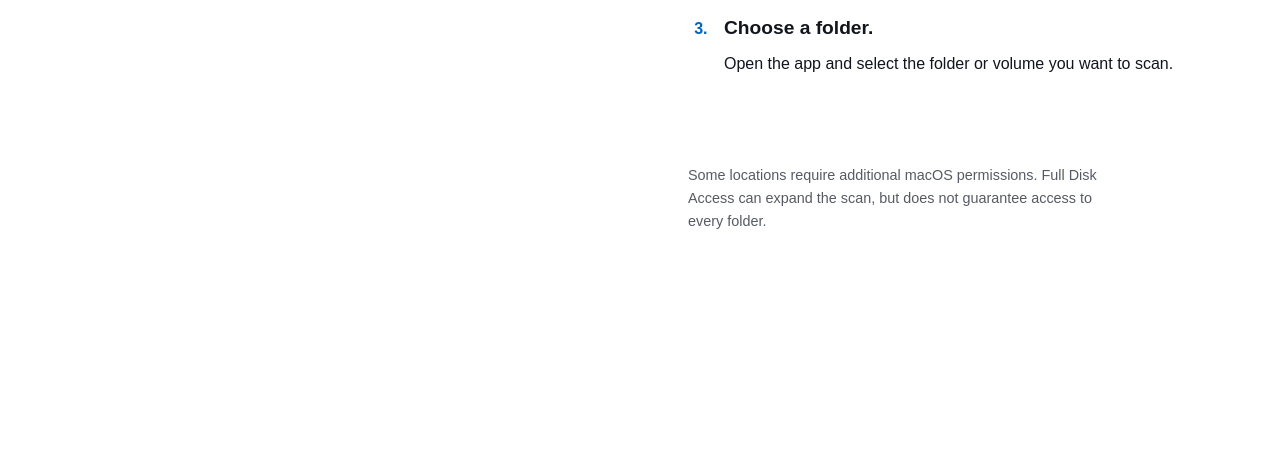
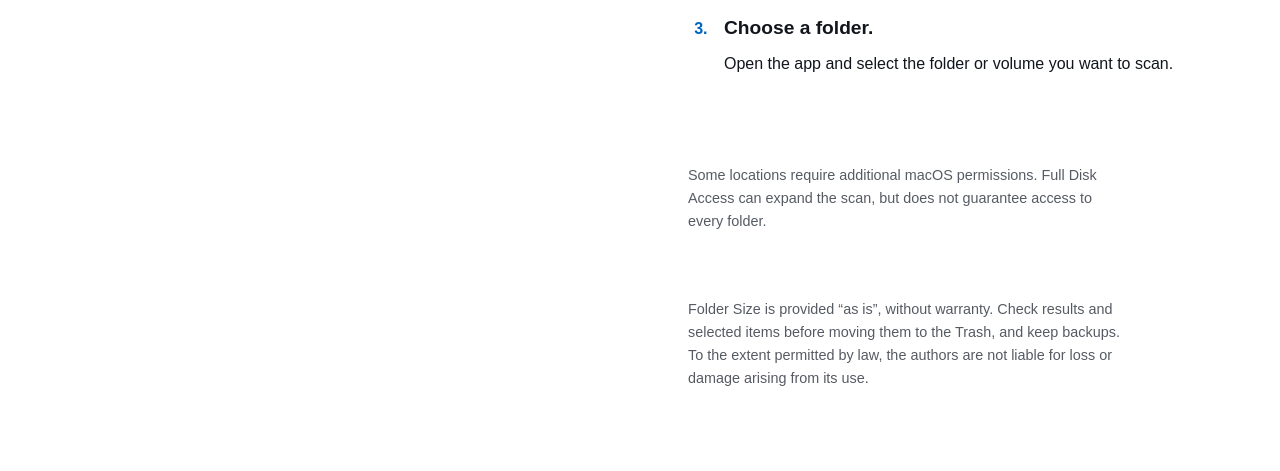
Before and after one commit to alberto-rodriguez-zumi/folder-size-macos, a plain HTML site: page site/index.html in a window 1280 px wide. Shown: the part 1996-2467 px from the top of the page. Drawn offline with Linux system fonts and the light colour scheme; a web font is replaced by a local one.

Commit message:
Add website disclaimer

```diff
--- a/site/index.html
+++ b/site/index.html
@@ -32,7 +32,8 @@
         <figure class="showcase-image"><img id="view-image" src="assets/mosaico.png" width="1800" height="1020" alt="Treemap view with sample folders."><figcaption>Sample view of Folder Size.</figcaption></figure>
       </div>
     </section>
-    <section class="installation section container" id="instalacion"><div><h2>Ready to explore.</h2><p class="lead">Get Folder Size onto your Mac in a few steps.</p></div><ol class="steps"><li><strong>Download the app.</strong><span>Open the latest release on GitHub and download the DMG file.</span></li><li><strong>Drag it to Applications.</strong><span>Open the DMG and move Folder Size to the Applications folder.</span></li><li><strong>Choose a folder.</strong><span>Open the app and select the folder or volume you want to scan.</span></li></ol><p class="note">Some locations require additional macOS permissions. Full Disk Access can expand the scan, but does not guarantee access to every folder.</p></section>
+    <section class="installation section container" id="instalacion"><div><h2>Ready to explore.</h2><p class="lead">Get Folder Size onto your Mac in a few steps.</p></div><ol class="steps"><li><strong>Download the app.</strong><span>Open the latest release on GitHub and download the DMG file.</span></li><li><strong>Drag it to Applications.</strong><span>Open the DMG and move Folder Size to the Applications folder.</span></li><li><strong>Choose a folder.</strong><span>Open the app and select the folder or volume you want to scan.</span></li></ol><p class="note">Some locations require additional macOS permissions. Full Disk Access can expand the scan, but does not guarantee access to every folder.</p>
+      <p class="note disclaimer">Folder Size is provided “as is”, without warranty. Check results and selected items before moving them to the Trash, and keep backups. To the extent permitted by law, the authors are not liable for loss or damage arising from its use.</p></section>
     <section class="closing section"><div class="container closing-inner"><div><h2>Make room for<br>clarity.</h2><a class="button button-primary" href="https://github.com/alberto-rodriguez-zumi/folder-size-macos/releases/latest">Download for Mac <span aria-hidden="true">↗</span></a><p class="requirements">macOS 15 or later · Apple Silicon and Intel</p></div><img src="assets/app-icon.png" width="256" height="256" alt="" loading="lazy"></div></section>
   </main>
   <footer class="site-footer container"><div><a class="brand" href="#inicio"><img src="assets/app-icon.png" width="42" height="42" alt=""><span>Folder Size</span></a></div><div class="footer-links"><a href="https://github.com/alberto-rodriguez-zumi/folder-size-macos">Code on GitHub</a><a href="https://github.com/alberto-rodriguez-zumi/folder-size-macos/releases">Releases</a></div></footer>
```
